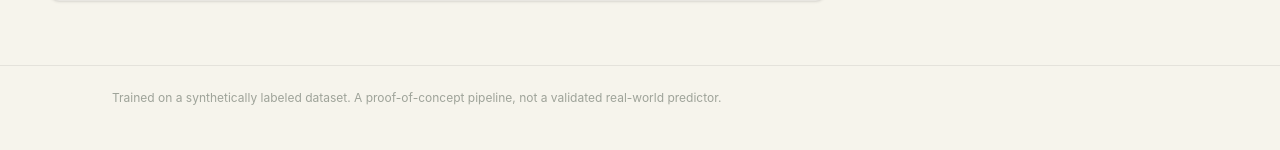
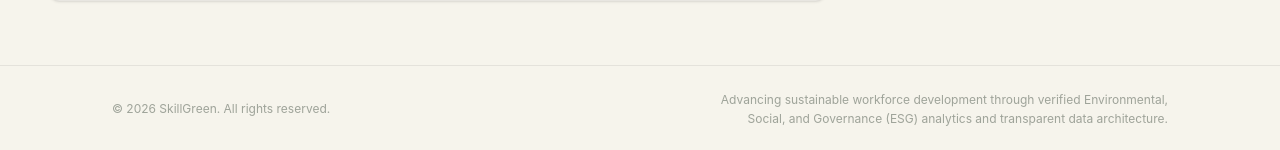
Before and after one commit to Jitin2102/SkillGreen, a React (Vite) app in the folder frontend/: page / in a window 1280 px wide. Shown: the part 1001-1151 px from the top of the page. Built offline with nearby package versions, Linux system fonts and the light colour scheme; no server answers.

Commit message:
updated footer

```diff
--- a/frontend/src/App.jsx
+++ b/frontend/src/App.jsx
@@ -351,11 +351,15 @@ export default function App() {
             </main>
 
             <footer className="border-t border-black/[0.07]">
-                <div className="max-w-6xl mx-auto px-6 md:px-12 py-6 text-xs text-ink/40">
-                    Trained on a synthetically labeled dataset. A proof-of-concept pipeline, not a validated real-world predictor.
+                <div className="max-w-6xl mx-auto px-6 md:px-12 py-6 text-xs text-ink/40 flex flex-col sm:flex-row sm:justify-between items-start sm:items-center gap-4">
+                    <div>
+                        © 2026 SkillGreen. All rights reserved.
+                    </div>
+                    <div className="max-w-md sm:text-right leading-relaxed">
+                        Advancing sustainable workforce development through verified Environmental, Social, and Governance (ESG) analytics and transparent data architecture.
+                    </div>
                 </div>
             </footer>
-
         </div>
     );
 }
```
Also changed, not shown: 1 other file (tests, documents, lock files or other folders).
